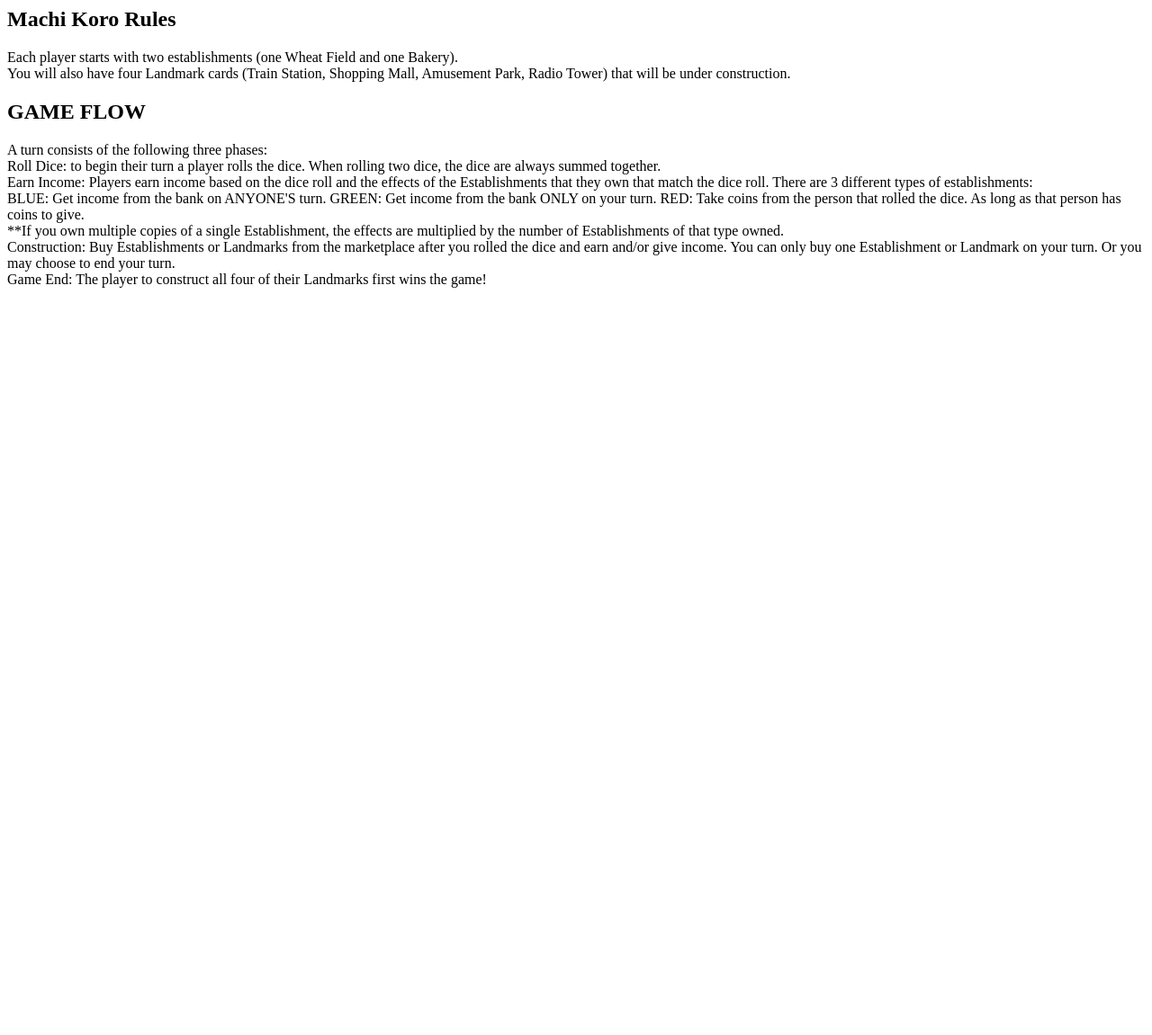
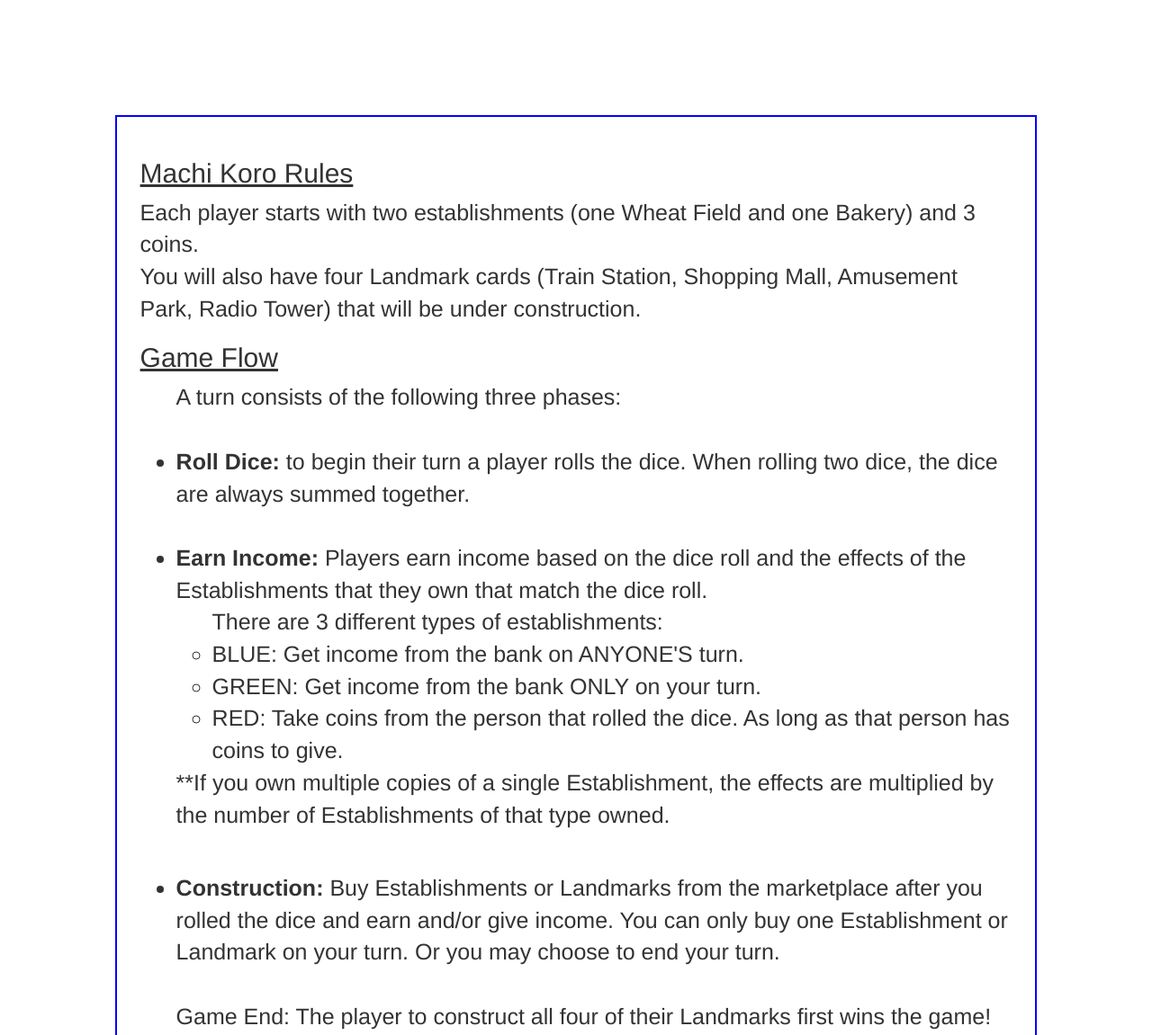
Before and after one commit to joekarasek/sandbox-game-machi_koro_js, a plain HTML site: page rules.html in a window 1280 px wide. Shown: the top 1151 px of the page at 90% size. Before the commit the page ends 800 px from the top, so only its background shows below. Drawn offline with Linux system fonts and the light colour scheme.

Commit message:
add rules.html linked to player_page

```diff
--- /dev/null
+++ b/css/rules.css
@@ -0,0 +1,10 @@
+.container {
+  border: solid blue 2px;
+  font-size: 25px;
+  margin: 10%;
+  padding: 2%;
+  width: auto;
+}
+h2 {
+  text-decoration: underline;
+}
--- a/rules.html
+++ b/rules.html
@@ -1,23 +1,48 @@
+<!DOCTYPE html>
+<html>
+  <head>
+    <meta charset="utf-8">
+    <title>Machi Koro Rules</title>
+
+  	<!-- jquery-2.2.0 -->
+  	<script type="text/javascript" src="js/jquery-2.2.0.min.js"></script>
+
+  	<!-- bootstrap w/ optional theme -->
+  	<link rel="stylesheet" href="css/bootstrap.min.css">
+  	<link rel="stylesheet" href="css/bootstrap-theme.min.css">
+  	<script type="text/javascript" src="js/bootstrap.min.js"></script>
+
+  	<!-- my css and js -->
+  	<link rel="stylesheet" href="css/rules.css">
+  	<script type="text/javascript" src="js/scripts.js"></script>
+  </head>
+
+  <body>
+    <div class="container">
       <h2>Machi Koro Rules</h2>
-<p>Each player starts with two establishments (one Wheat Field and one Bakery).
+      <p>Each player starts with two establishments (one Wheat Field and one Bakery) and 3 coins.
       <br>
       You will also have four Landmark cards (Train Station, Shopping Mall, Amusement Park, Radio Tower) that will be under construction.</p>
 
-<h2>GAME FLOW</h2>
-<p>A turn consists of the following three phases:
+      <h2>Game Flow</h2>
+      <ul>A turn consists of the following three phases:
         <br>
-Roll Dice: to begin their turn a player rolls the dice. When rolling two dice, the dice are always summed together.
         <br>
-Earn Income: Players earn income based on the dice roll and the effects of the Establishments that they own that match the dice roll.
-There are 3 different types of establishments:
+        <li><strong>Roll Dice:</strong> to begin their turn a player rolls the dice. When rolling two dice, the dice are always summed together.</li>
         <br>
-BLUE: Get income from the bank on ANYONE'S turn.
-GREEN: Get income from the bank ONLY on your turn.
-RED: Take coins from the person that rolled the dice. As long as that person has coins to give.
+        <li><strong>Earn Income:</strong> Players earn income based on the dice roll and the effects of the Establishments that they own that match the dice roll.</li>
+          <ul>There are 3 different types of establishments:
+          <li>BLUE: Get income from the bank on ANYONE'S turn.</li>
+          <li>GREEN: Get income from the bank ONLY on your turn.</li>
+          <li>RED: Take coins from the person that rolled the dice. As long as that person has coins to give.</li>
+          </ul>
+          <p>**If you own multiple copies of a single Establishment, the effects are multiplied by the number of Establishments of that type owned.</p>
         <br>
-**If you own multiple copies of a single Establishment, the effects are multiplied by the number of Establishments of that type owned.
+        <li><strong>Construction:</strong>
+        Buy Establishments or Landmarks from the marketplace after you rolled the dice and earn and/or give income. You can only buy one Establishment or Landmark on your turn. Or you may choose to end your turn.</li>
         <br>
-Construction:
-Buy Establishments or Landmarks from the marketplace after you rolled the dice and earn and/or give income. You can only buy one Establishment or Landmark on your turn. Or you may choose to end your turn.
-<br>
-Game End: The player to construct all four of their Landmarks first wins the game!</p>
+      <p>Game End: The player to construct all four of their Landmarks first wins the game!</p>
+    </div>
+    </div>
+  </body>
+</html>
```
Also changed, not shown: index.html (+1 -0 lines), css/styles.css (line endings or trailing spaces). Lines whose indentation alone changed are shown as unchanged.
